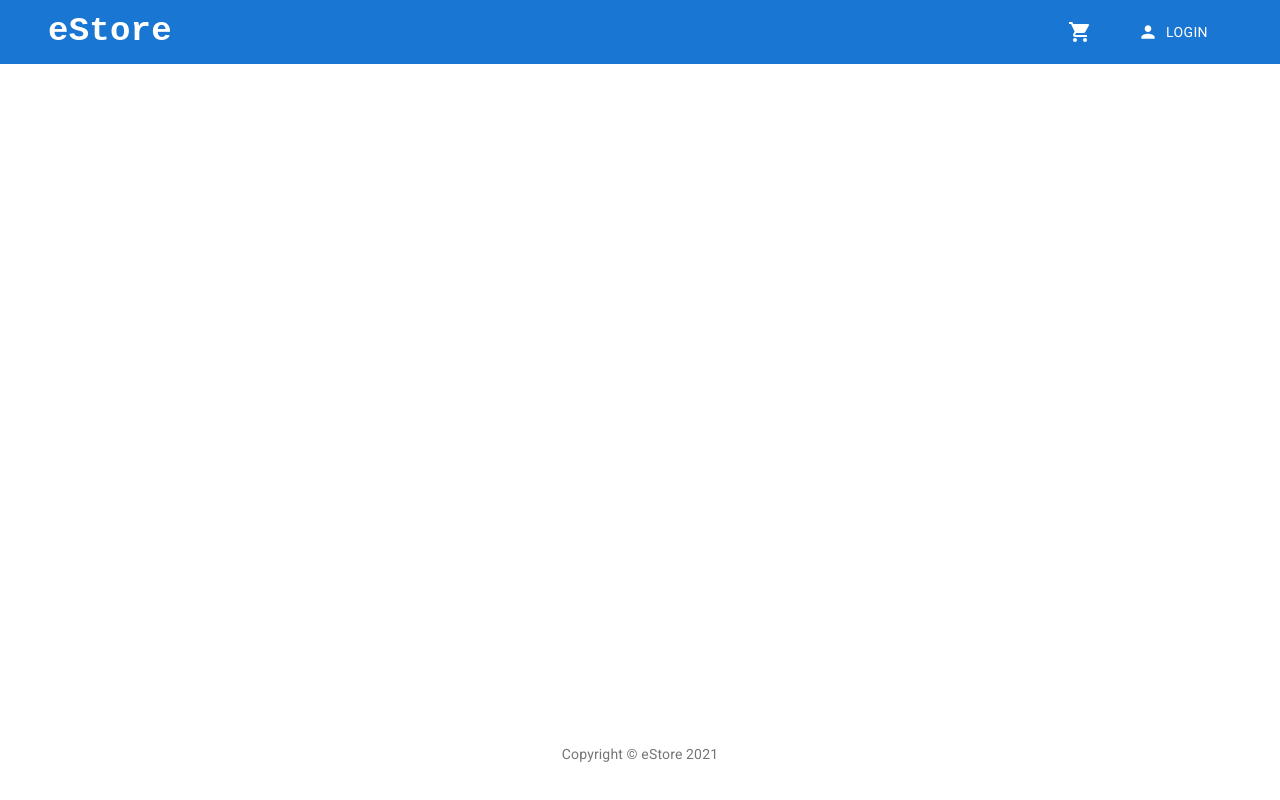
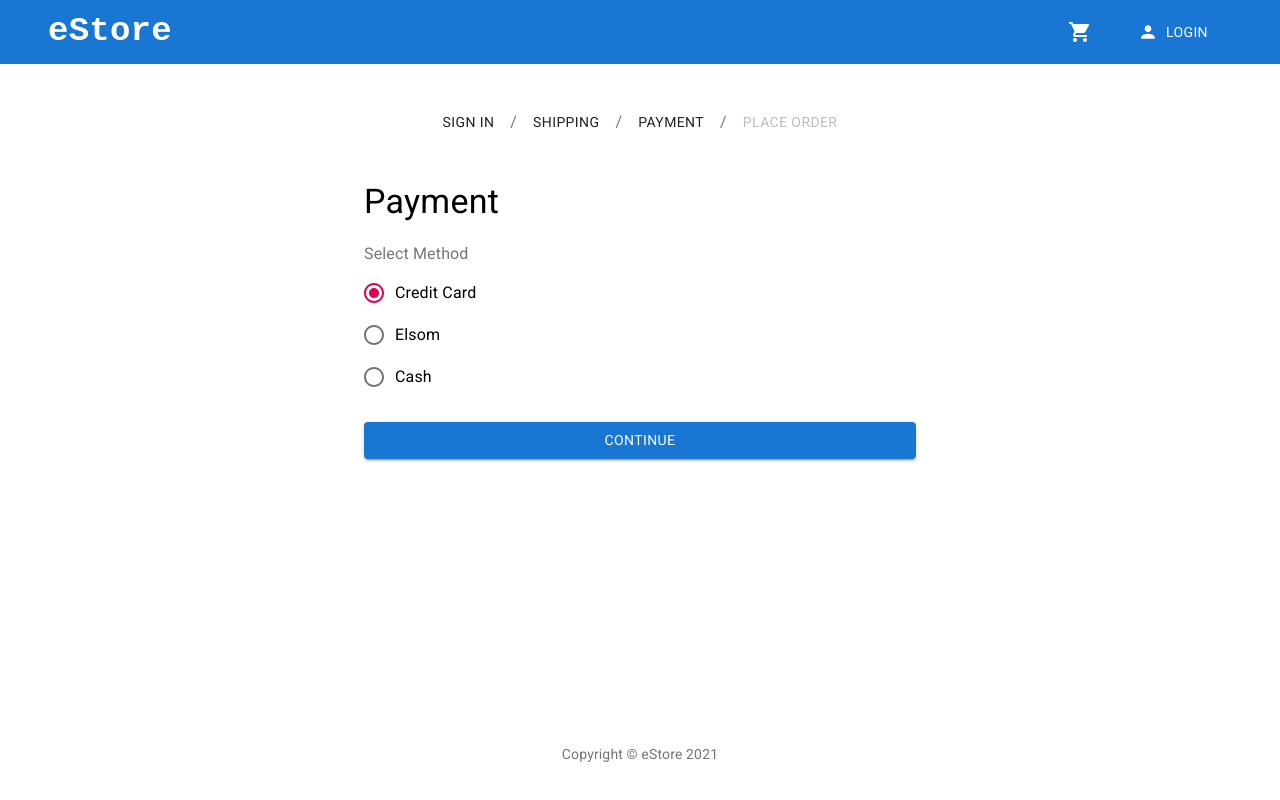
Before and after one commit to talgat2307/ecommerce-mern, a React (Create React App) app in the folder frontend/: page /payment in a window 1280 px wide. Built offline with nearby package versions, Linux system fonts and the light colour scheme.

Commit message:
Added Shipping & Payment method pages

```diff
--- a/frontend/src/App.js
+++ b/frontend/src/App.js
@@ -7,6 +7,8 @@ import { useSelector } from 'react-redux';
 import Products from './containers/Products';
 import ProductDetails from './containers/ProductDetails';
 import Cart from './containers/Cart';
+import Shipping from './containers/Shipping';
+import Payment from './containers/Payment';
 
 const ProtectedRoute = ({ isAllowed, redirectTo, ...props }) => {
   return isAllowed ? <Route {...props}/> : <Redirect to={redirectTo}/>;
@@ -24,6 +26,8 @@ const App = () => {
           <Route path={'/login'} component={Login}/>
           <Route path={'/product/:id'} component={ProductDetails}/>
           <Route path={'/cart/:id?'} component={Cart}/>
+          <ProtectedRoute path={'/shipping'} component={Shipping} isAllowed={user} redirectTo={'/login'}/>
+          <Route path={'/payment'} component={Payment}/>
         </Switch>
       </Layout>
     </>
--- /dev/null
+++ b/frontend/src/containers/Payment.js
@@ -0,0 +1,110 @@
+import React, { useState } from 'react';
+import { useDispatch, useSelector } from 'react-redux';
+import { savePaymentMethod } from '../store/actions/cartActions';
+import {
+  Box,
+  FormControlLabel,
+  FormLabel,
+  Radio, RadioGroup,
+} from '@material-ui/core';
+import CheckoutSteps from './CheckoutSteps';
+import Typography from '@material-ui/core/Typography';
+import Button from '@material-ui/core/Button';
+import Container from '@material-ui/core/Container';
+import { makeStyles } from '@material-ui/core/styles';
+
+const useStyles = makeStyles((theme) => ({
+  paper: {
+    marginTop: theme.spacing(2),
+    display: 'flex',
+    flexDirection: 'column',
+    alignItems: 'center',
+  },
+  form: {
+    width: '100%',
+    marginTop: theme.spacing(1),
+  },
+  submit: {
+    margin: theme.spacing(3, 0, 2),
+  },
+  box: {
+    display: 'flex',
+    justifyContent: 'center'
+  },
+  select: {
+    marginBottom: '10px'
+  }
+}));
+
+const Payment = ({ history }) => {
+
+  const dispatch = useDispatch();
+  const cart = useSelector(state => state.cart);
+  const { shippingAddress } = cart;
+
+  if (!shippingAddress) {
+    history.push('/shipping');
+  }
+
+  const [paymentMethod, setPaymentMethod] = useState('Credit Card');
+
+  const formSubmitHandler = (e) => {
+    e.preventDefault();
+
+    dispatch(savePaymentMethod(paymentMethod));
+    history.push('/place-order');
+  };
+
+
+  const classes = useStyles();
+  return (
+    <Container component="main" maxWidth="sm">
+      <Box className={classes.box}>
+        <CheckoutSteps signIn shipping payment/>
+      </Box>
+      <Typography className={classes.title} component="h1" variant="h4">
+        Payment
+      </Typography>
+      <div className={classes.paper}>
+        <form className={classes.form} onSubmit={(e) => formSubmitHandler(e)}>
+          <FormLabel component="legend" className={classes.select}>Select Method</FormLabel>
+          <RadioGroup
+            name="paymentMethod"
+            value={paymentMethod}
+            onChange={(e) => setPaymentMethod(e.target.value)}
+          >
+            <FormControlLabel
+              name='paymentMethod'
+              value='Credit Card'
+              control={<Radio />}
+              label="Credit Card"
+            />
+            <FormControlLabel
+              name='paymentMethod'
+              value='Elsom'
+              control={<Radio />}
+              label="Elsom"
+            />
+            <FormControlLabel
+              name='paymentMethod'
+              value='Cash'
+              control={<Radio />}
+              label="Cash"
+            />
+          </RadioGroup>
+          <Button
+            type="submit"
+            fullWidth
+            variant="contained"
+            color="primary"
+            className={classes.submit}
+          >
+            Continue
+          </Button>
+        </form>
+      </div>
+    </Container>
+  );
+};
+
+export default Payment;
--- /dev/null
+++ b/frontend/src/containers/Shipping.js
@@ -0,0 +1,118 @@
+import React, { useState } from 'react';
+import Typography from '@material-ui/core/Typography';
+import TextField from '@material-ui/core/TextField';
+import Button from '@material-ui/core/Button';
+import { makeStyles } from '@material-ui/core/styles';
+import Container from '@material-ui/core/Container';
+import { useDispatch, useSelector } from 'react-redux';
+import { saveShippingAddress } from '../store/actions/cartActions';
+import CheckoutSteps from './CheckoutSteps';
+import { Box } from '@material-ui/core';
+
+const useStyles = makeStyles((theme) => ({
+  paper: {
+    marginTop: theme.spacing(2),
+    display: 'flex',
+    flexDirection: 'column',
+    alignItems: 'center',
+  },
+  form: {
+    width: '100%',
+    marginTop: theme.spacing(1),
+  },
+  submit: {
+    margin: theme.spacing(3, 0, 2),
+  },
+  box: {
+    display: 'flex',
+    justifyContent: 'center'
+  }
+}));
+
+const Shipping = ({ history }) => {
+
+  const dispatch = useDispatch();
+  const { shippingAddress } = useSelector(state => state.cart);
+
+  const [shippingData, setShippingData] = useState({
+    address: shippingAddress.address,
+    city: shippingAddress.city,
+    postalCode: shippingAddress.postalCode,
+  });
+
+  const inputChangeHandler = (e) => {
+    const name = e.target.name;
+    const value = e.target.value;
+
+    setShippingData(prevState => {
+      return { ...prevState, [name]: value };
+    });
+  };
+
+  const formSubmitHandler = (e) => {
+    e.preventDefault();
+    dispatch(saveShippingAddress(shippingData));
+    history.push('/payment');
+  };
+
+  const classes = useStyles();
+  return (
+    <Container component="main" maxWidth="sm">
+      <Box className={classes.box}>
+        <CheckoutSteps signIn shipping/>
+      </Box>
+      <Typography className={classes.title} component="h1" variant="h4">
+        Shipping
+      </Typography>
+      <div className={classes.paper}>
+        <form className={classes.form} onSubmit={(e) => formSubmitHandler(e)}>
+          <TextField
+            onChange={inputChangeHandler}
+            value={shippingData.address}
+            variant="outlined"
+            margin="normal"
+            fullWidth
+            required
+            label="Address"
+            name="address"
+            autoComplete="address"
+            autoFocus
+          />
+          <TextField
+            onChange={inputChangeHandler}
+            value={shippingData.city}
+            variant="outlined"
+            margin="normal"
+            fullWidth
+            required
+            label="City"
+            name="city"
+            autoComplete="city"
+          />
+          <TextField
+            onChange={inputChangeHandler}
+            value={shippingData.postalCode}
+            variant="outlined"
+            margin="normal"
+            fullWidth
+            required
+            name="postalCode"
+            label="Postal Code"
+            autoComplete="postalCode"
+          />
+          <Button
+            type="submit"
+            fullWidth
+            variant="contained"
+            color="primary"
+            className={classes.submit}
+          >
+            Continue
+          </Button>
+        </form>
+      </div>
+    </Container>
+  );
+};
+
+export default Shipping;
```
